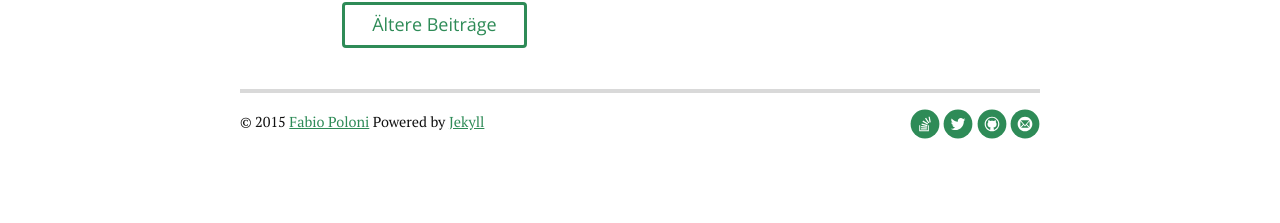
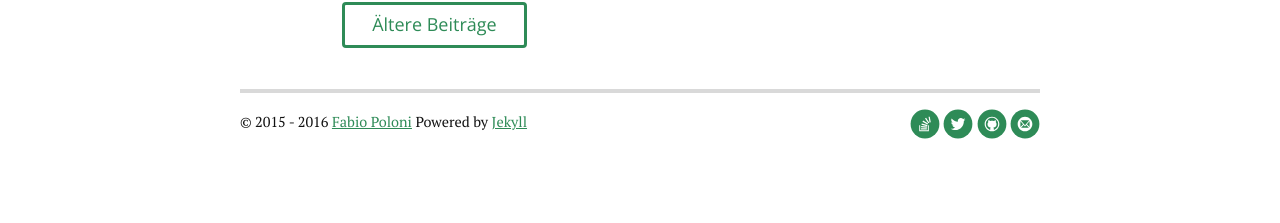
Before and after one commit to einfallstoll/blog, a Jekyll site: the page built from index.html, in a window 1280 px wide. Shown: the part 1833-2056 px from the top of the page. Built offline with Jekyll 4.4.1, drawn with Linux system fonts in a browser that asks for light colours; nearby versions of some CDN libraries; Markdown is read by kramdown in place of the engine named in the settings; the list of posts is cut into pages by our own code; comment, search, counter and statistics services are not loaded.

Commit message:
Updated for 2016 and the FUTURE

```diff
--- a/_includes/footer.html
+++ b/_includes/footer.html
@@ -1,6 +1,6 @@
           <div class="footer">
             <div class="container">
-              <p class="copy">&copy; 2015 <a href="http://fabios.world">Fabio Poloni</a> Powered by <a href="http://jekyllrb.com">Jekyll</a></p>
+              <p class="copy">&copy; 2015 - {{ site.time | date: '%Y' }} <a href="http://fabios.world">Fabio Poloni</a> Powered by <a href="http://jekyllrb.com">Jekyll</a></p>
 
               <div class="footer-links">
                 <ul class="noList">
```
